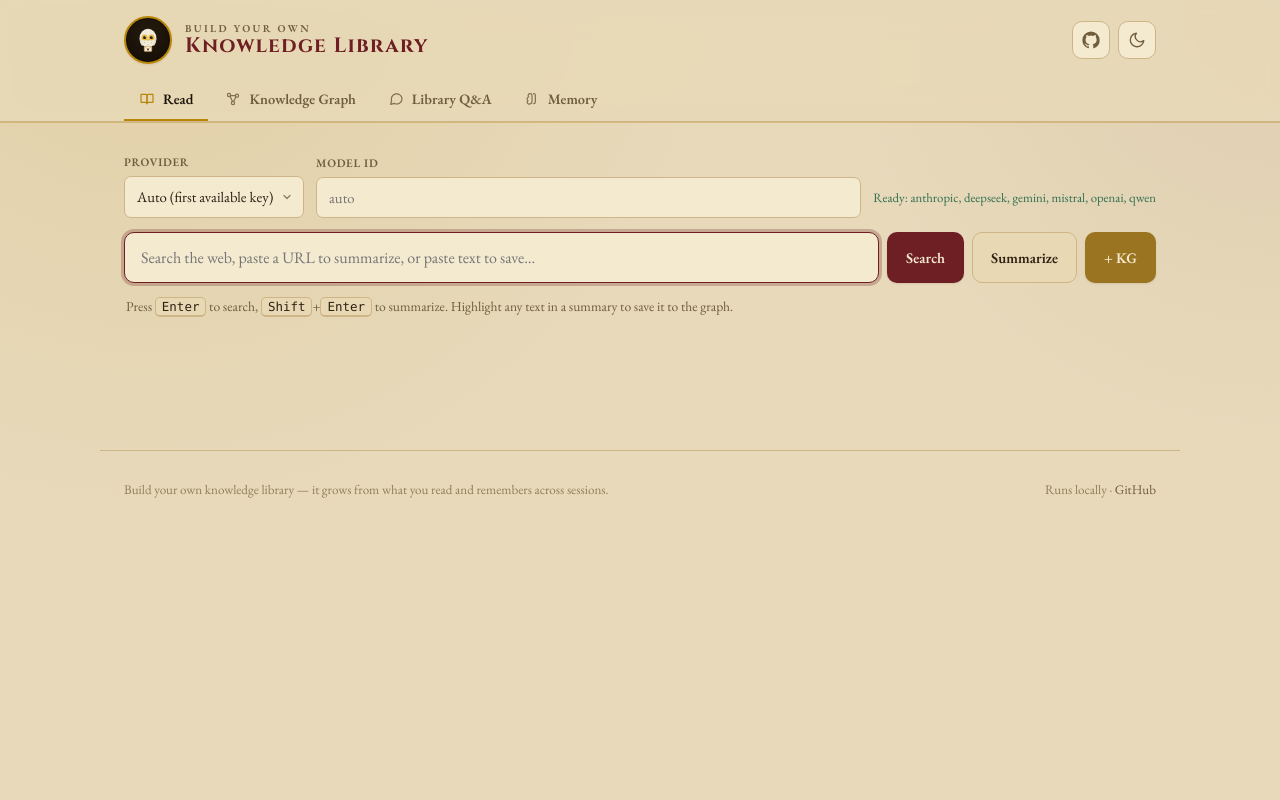
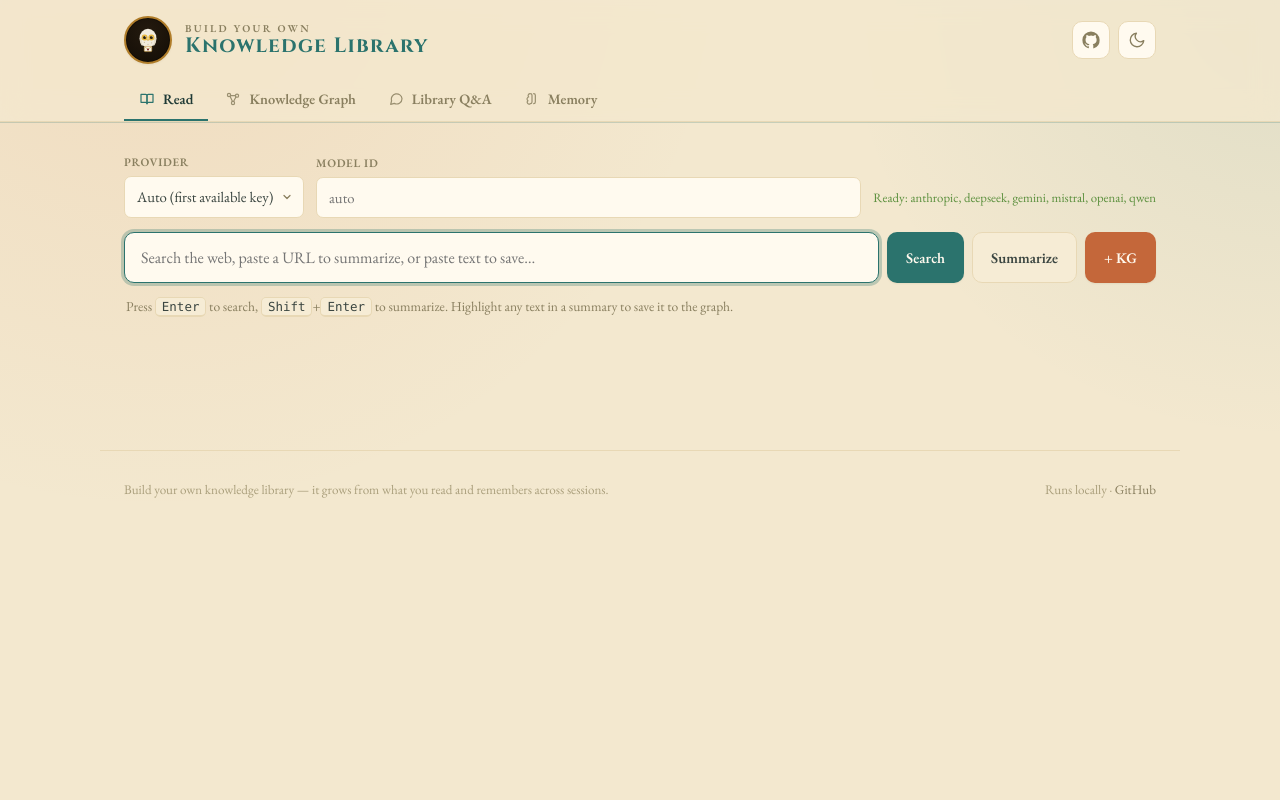
Before and after one commit to Lyra-stellAI/BYO-LLM-WIKI, a Flask app: page / in a window 1280 px wide. Run offline with Flask 3, Linux system fonts and the light colour scheme; data that the repository does not hold is empty; some libraries are stand-ins or nearby versions.

Commit message:
Apply the teal / terracotta / parchment colour template
Switch the palette to the requested template in both themes:
- Primary teal + terracotta accent on warm parchment/cream surfaces (light is
  the default); the dark theme returns to a cozy teal-and-terracotta espresso.
- Active-tab underline, links, and the top-bar hairline use teal again (no gold).
- Graph-canvas glow returns to teal.

Kept the Harry Potter snowy messenger owl (in a dark wax-seal medallion so the
white owl stays visible) and the engraved Cinzel + EB Garamond library type;
only the colours changed.

Co-Authored-By: Claude Opus 4.8 <noreply@anthropic.com>
Claude-Session: https://claude.ai/code/session_01Basspb7hKkrEvx9qET8ST8

```diff
--- a/static/styles.css
+++ b/static/styles.css
@@ -1,73 +1,73 @@
 /* ============================================================================
    Knowledge Library — build your own, from the web
-   Hogwarts-library design system: engraved display (Cinzel) + EB Garamond body,
-   aged-parchment / ink / antique-gold / oxblood palette, a parchment light
-   theme (default) and a candlelit dark library via [data-theme].
+   Library design system: engraved display (Cinzel) + EB Garamond body,
+   warm parchment / teal / terracotta palette, a light "paper" theme (default)
+   and a cozy dark library via [data-theme].
    All class/id hooks used by app.js / kg.js / rag.js / memory.js are preserved.
    ========================================================================== */
 
 /* --- Theme tokens ---------------------------------------------------------- */
-/* Default = aged-parchment library (light). A candlelit dark library is opt-in. */
+/* Default = warm "paper library" (light) — the chosen teal/terracotta template. */
 :root,
 :root[data-theme="light"] {
-  --bg: #e7d9ba;            /* aged parchment */
-  --bg-tint-1: rgba(184, 134, 11, 0.12);    /* candle gold */
-  --bg-tint-2: rgba(110, 31, 36, 0.06);     /* faint oxblood */
-  --surface: #f4ead0;
-  --surface-2: #e8d8b3;
-  --surface-3: #ddcaa0;
-  --border: #cdb588;
-  --border-strong: #b89c6a;
-  --text: #2c2113;          /* sepia ink */
-  --text-strong: #1b1408;
-  --muted: #6f5d3e;
-  --faint: #927d57;
-  --accent: #6e1f24;        /* oxblood / burgundy */
-  --accent-2: #9a7420;      /* antique bronze */
-  --on-accent: #f6ead0;
-  --on-accent-2: #f6ead0;
-  --gold: #b8860b;          /* decorative gilt */
-  --success: #2f6f4f;       /* deep emerald */
-  --warn: #9a6b16;
-  --error: #8a2b22;
-  --ring: rgba(110, 31, 36, 0.26);
-  --header-bg: rgba(231, 217, 186, 0.86);
-  --graph-bg: #15110a;      /* graph canvas stays dark for legibility */
-  --code-bg: #e9dcbd;
-  --shadow-sm: 0 1px 2px rgba(60, 44, 16, 0.10);
-  --shadow: 0 16px 34px -20px rgba(60, 44, 16, 0.34);
-  --shadow-lg: 0 30px 64px -28px rgba(60, 44, 16, 0.40);
+  --bg: #f3e8cf;
+  --bg-tint-1: rgba(217, 130, 74, 0.13);   /* terracotta warmth */
+  --bg-tint-2: rgba(47, 125, 119, 0.10);   /* teal */
+  --surface: #fffaef;
+  --surface-2: #f6ecd5;
+  --surface-3: #efe1c3;
+  --border: #e8d8b5;
+  --border-strong: #d7c193;
+  --text: #3a4540;
+  --text-strong: #1f3a36;
+  --muted: #897f5f;
+  --faint: #aa9f7c;
+  --accent: #2b736d;       /* teal */
+  --accent-2: #c4673a;     /* terracotta */
+  --on-accent: #fff9ee;
+  --on-accent-2: #fff9ee;
+  --gold: #b07d2a;         /* warm metallic accent (used sparingly) */
+  --success: #5a8f3c;      /* sage */
+  --warn: #b9802a;
+  --error: #c0553c;
+  --ring: rgba(43, 115, 109, 0.28);
+  --header-bg: rgba(243, 232, 207, 0.85);
+  --graph-bg: #16211f;     /* graph canvas stays dark for legibility */
+  --code-bg: #f1e6cc;
+  --shadow-sm: 0 1px 2px rgba(90, 66, 30, 0.07);
+  --shadow: 0 14px 32px -18px rgba(96, 70, 35, 0.30);
+  --shadow-lg: 0 28px 60px -26px rgba(96, 70, 35, 0.36);
   color-scheme: light;
 }
 
 :root[data-theme="dark"] {
-  --bg: #0f0b06;            /* candlelit Hogwarts library at night */
-  --bg-tint-1: rgba(212, 175, 55, 0.12);    /* candle gold */
-  --bg-tint-2: rgba(123, 31, 36, 0.10);     /* oxblood */
-  --surface: #1b140c;
-  --surface-2: #251c11;
-  --surface-3: #322713;
-  --border: #3a2c1a;
-  --border-strong: #503d24;
-  --text: #ece0c6;          /* parchment text */
-  --text-strong: #fbf2da;
-  --muted: #b09a72;
-  --faint: #897759;
-  --accent: #c8a44d;        /* antique gold */
-  --accent-2: #b6505a;      /* burgundy rose */
-  --on-accent: #1c1408;
-  --on-accent-2: #1c1208;
-  --gold: #d4af37;
-  --success: #74b083;
-  --warn: #d9b25a;
-  --error: #e0726a;
-  --ring: rgba(200, 164, 77, 0.36);
-  --header-bg: rgba(15, 11, 6, 0.82);
-  --graph-bg: #0f0b06;
-  --code-bg: #251c11;
-  --shadow-sm: 0 1px 2px rgba(0, 0, 0, 0.45);
-  --shadow: 0 16px 36px -16px rgba(0, 0, 0, 0.66);
-  --shadow-lg: 0 30px 64px -24px rgba(0, 0, 0, 0.72);
+  --bg: #17120d;           /* cozy night library / espresso */
+  --bg-tint-1: rgba(224, 145, 90, 0.12);
+  --bg-tint-2: rgba(77, 179, 166, 0.10);
+  --surface: #211a13;
+  --surface-2: #2b231a;
+  --surface-3: #372d20;
+  --border: #3b3023;
+  --border-strong: #50412f;
+  --text: #efe6d3;
+  --text-strong: #fcf5e6;
+  --muted: #b4a584;
+  --faint: #897c60;
+  --accent: #4db3a6;       /* teal */
+  --accent-2: #e0915a;     /* terracotta */
+  --on-accent: #181109;
+  --on-accent-2: #181109;
+  --gold: #caa24a;
+  --success: #84c264;
+  --warn: #e3b257;
+  --error: #ec7a5e;
+  --ring: rgba(77, 179, 166, 0.38);
+  --header-bg: rgba(23, 18, 13, 0.80);
+  --graph-bg: #112019;
+  --code-bg: #2b231a;
+  --shadow-sm: 0 1px 2px rgba(0, 0, 0, 0.40);
+  --shadow: 0 14px 34px -16px rgba(0, 0, 0, 0.60);
+  --shadow-lg: 0 28px 62px -24px rgba(0, 0, 0, 0.66);
   color-scheme: dark;
 }
 
@@ -136,7 +136,7 @@ a:hover { text-decoration: underline; }
   backdrop-filter: saturate(140%) blur(14px);
   -webkit-backdrop-filter: saturate(140%) blur(14px);
   border-bottom: 1px solid var(--border);
-  box-shadow: 0 1px 0 color-mix(in srgb, var(--gold) 35%, transparent);
+  box-shadow: 0 1px 0 color-mix(in srgb, var(--accent) 22%, transparent);
 }
 .topbar-inner {
   max-width: var(--maxw);
@@ -234,8 +234,8 @@ a:hover { text-decoration: underline; }
 }
 .tab svg { width: 16px; height: 16px; opacity: 0.85; }
 .tab:hover { color: var(--text); }
-.tab.active { color: var(--text-strong); border-bottom-color: var(--gold); }
-.tab.active svg { opacity: 1; color: var(--gold); }
+.tab.active { color: var(--text-strong); border-bottom-color: var(--accent); }
+.tab.active svg { opacity: 1; color: var(--accent); }
 
 .tab-count {
   background: var(--accent-2);
@@ -524,7 +524,7 @@ kbd {
 .kg-main { display: flex; flex-direction: column; gap: 12px; min-width: 0; }
 .kg-graph {
   background:
-    radial-gradient(120% 120% at 50% 0%, rgba(212, 175, 55, 0.16), transparent 60%),
+    radial-gradient(120% 120% at 50% 0%, rgba(77, 179, 166, 0.14), transparent 60%),
     var(--graph-bg);
   border: 1px solid var(--border); border-radius: var(--r-lg); height: 500px; overflow: hidden;
 }
```
